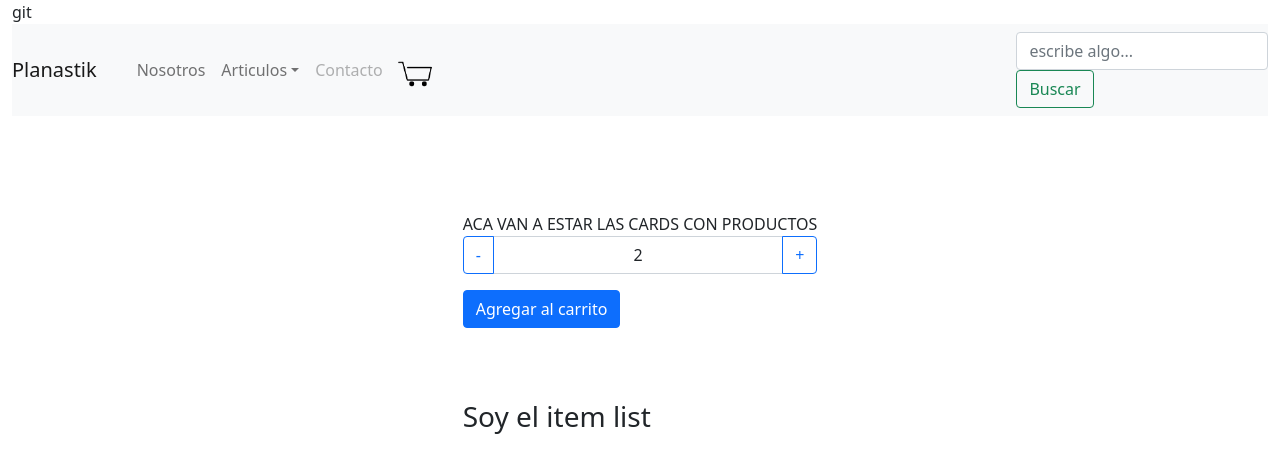
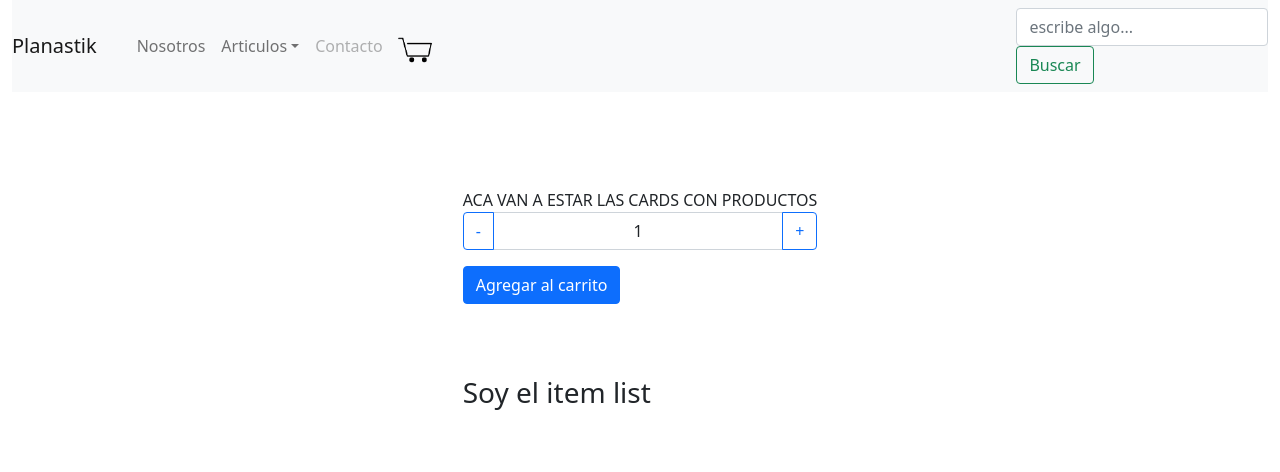
Before and after one commit to Alexzx396/Alex-app, a React (Create React App) app: page / in a window 1280 px wide. Shown: the top 472 px of the page. Built offline with nearby package versions, Linux system fonts and the light colour scheme; no server answers.

Commit message:
correction

```diff
--- a/src/components/NavBar.jsx
+++ b/src/components/NavBar.jsx
@@ -10,7 +10,7 @@ function NavBar() {
 
 <section>
 <div>
-    git
+
 
     <nav class="navbar navbar-expand-lg navbar-light bg-light">
 
--- a/src/components/containers/ItemContainer.jsx
+++ b/src/components/containers/ItemContainer.jsx
@@ -14,7 +14,7 @@ export default function ItemContainer() {
                 Lorem ipsum dolor sit amet consectetur adipisicing elit. Enim blanditiis est sit omnis ipsa, vitae,
                 eveniet eum laborum aut magni rem libero pariatur assumenda deserunt unde minima! Laborum, quasi numquam?
             </Card.Text>
-            <ItemCount stock="8" initial="1" />
+        <ItemCount stock={50} initial={1}/>
         </Card.Body>
         </Card>
     )
--- a/src/components/containers/ItemCount.jsx
+++ b/src/components/containers/ItemCount.jsx
@@ -6,14 +6,14 @@ export default function ItemCount({stock, initial, onAdd}) {
 
 
    const disminuirClick =() => {
-       contador > parseInt(initial)
-       ? setContador(contador -1)
+       contador > (initial)
+       ? setContador(contador - 1)
        : alert(`NO PUEDE ELEGUIR MENOR QUE ${initial}`);
-   };
+   }
 
    const aumentarClick=() => {
-        contador < parseInt(stock)
-       ? setContador(contador +1)
+        contador < (stock)
+       ? setContador(contador + 1)
        : alert(`El STOCK DE PRODUCTOS ES ${stock}`);
    };
 
--- a/src/components/containers/ItemListContainer.jsx
+++ b/src/components/containers/ItemListContainer.jsx
@@ -26,7 +26,7 @@ export default function ItemListContainer({ greeting }) {
     return (
         <div>
             {greeting}
-            <ItemCount stock="50" initial="2" onAdd={handleClick} />
+            <ItemCount stock={50} initial={1} onAdd={handleClick} />
             <br /> <br /> <br />
             <ItemList users = {users}/>
         </div>
```
